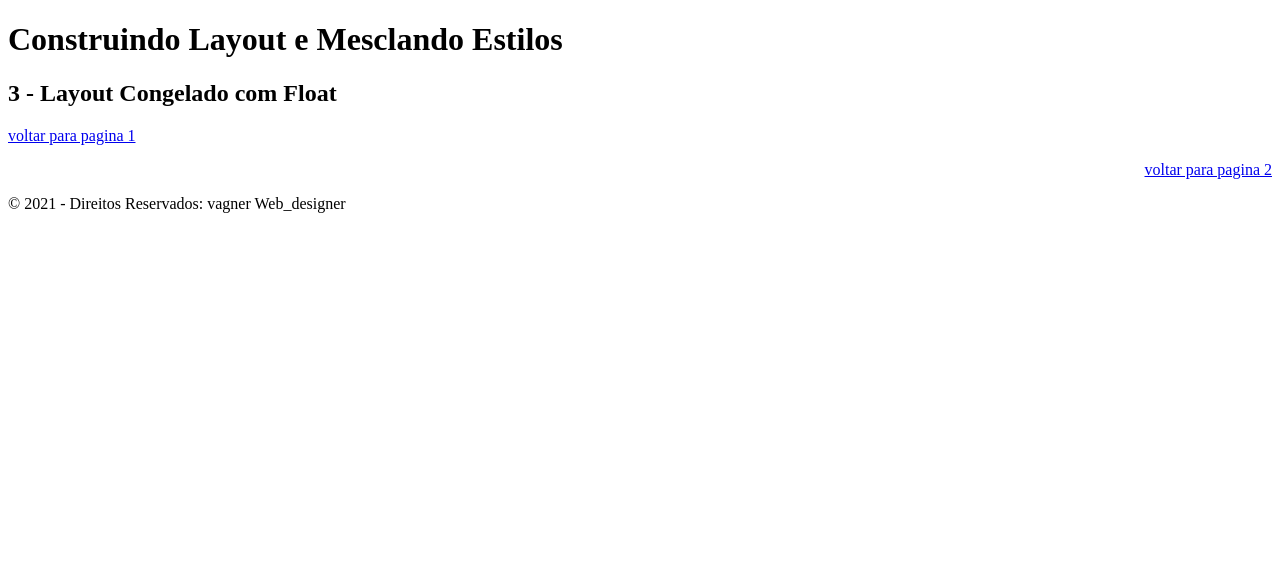
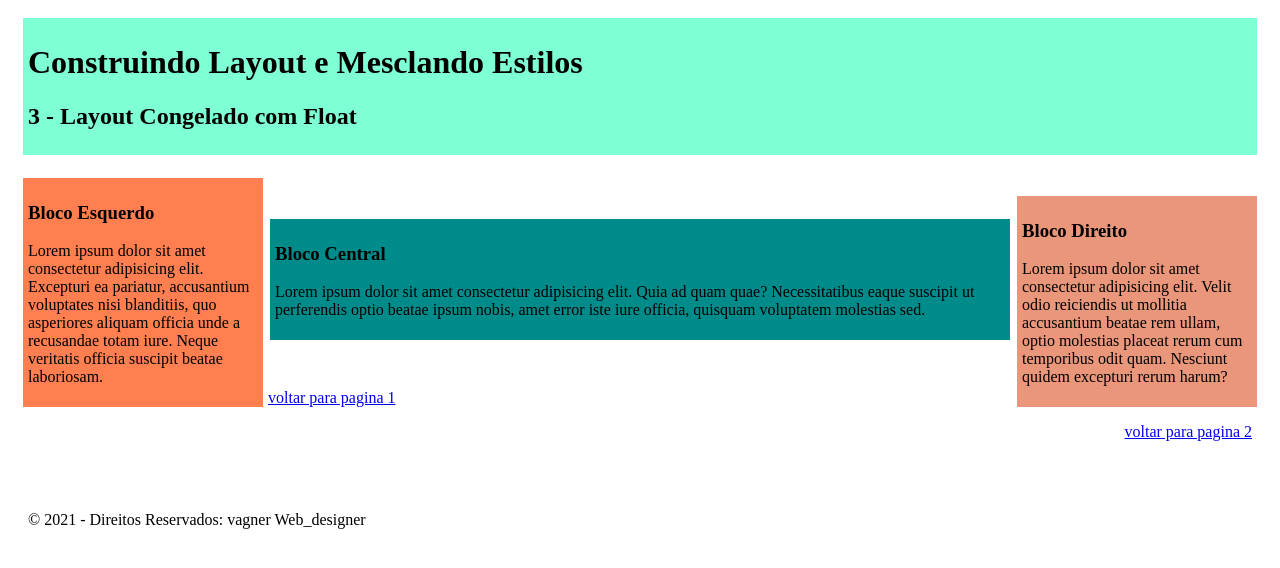
Before and after one commit to v2sousa/atividade-faculdade, a plain HTML site: page atividade5 layout html5/layout3.html in a window 1280 px wide. Drawn offline with Linux system fonts and the light colour scheme.

Commit message:
alterações

```diff
--- a/atividade5 layout html5/layout3.html
+++ b/atividade5 layout html5/layout3.html
@@ -5,19 +5,64 @@
     <meta http-equiv="X-UA-Compatible" content="IE=edge">
     <meta name="viewport" content="width=device-width, initial-scale=1.0">
     <title>LayOut</title>
+    <style>
+        div {
+            border: 1 solid gray;
+            margin: 5px;
+            padding: 5px;
+        }
+        #a {
+            background-color: aquamarine;
+        }
+        #b {
+            background-color: coral;
+            float: left;
+            width: 230px;
+            margin-top: 0;
+        }
+        #c {
+            background-color: darkcyan;
+            margin-left: 252px;
+            margin-right: 252px;
+        }
+        #d {
+            background-color: darksalmon;
+            float: right;
+            width: 230px;
+            margin-top: 0;
+        }
+    </style>
 </head>
 <body>
+    <div id="wrapper">
             <div id="a">
                 <h1> Construindo Layout e Mesclando Estilos</h1>
                 <h2> 3 - Layout Congelado com Float </h2>
             </div>
-
-
+        <br>
+            <div id="b">
+                <h3>Bloco Esquerdo</h3>
+                <p>Lorem ipsum dolor sit amet consectetur adipisicing elit. Excepturi ea pariatur, accusantium voluptates nisi blanditiis, quo asperiores aliquam officia unde a recusandae totam iure. Neque veritatis officia suscipit beatae laboriosam.</p>
+            </div>
+        <br>
+            <div id="d">
+                <h3>Bloco Direito</h3>
+                <p>Lorem ipsum dolor sit amet consectetur adipisicing elit. Velit odio reiciendis ut mollitia accusantium beatae rem ullam, optio molestias placeat rerum cum temporibus odit quam. Nesciunt quidem excepturi rerum harum?</p>
+            </div>
+        <br>
+            <div id="c">
+                <h3> Bloco Central </h3>
+                <p>Lorem ipsum dolor sit amet consectetur adipisicing elit. Quia ad quam quae? Necessitatibus eaque suscipit ut perferendis optio beatae ipsum nobis, amet error iste iure officia, quisquam voluptatem molestias sed.</p>
+            </div>
+        <br>
+            <div id="links">
                 <p style="text-align: left;"> <a href="layout1.html" target="_self" rel="prev"> voltar para pagina 1</a></p>
                 <p style="text-align: right;"> <a href="layout2.html" target="_self" rel="prev"> voltar para pagina 2</a></p>
-
+            </div>
+        <br>
             <div id="rodape">
                 <p>&copy; 2021 - Direitos Reservados: vagner Web_designer</p>
             </div>
+    </div>
 </body>
 </html>
```
Also changed, not shown: atividade5 layout html5/layout1.html (+8 -5 lines), atividade5 layout html5/layout2.html (+12 -4 lines). Lines whose indentation alone changed are shown as unchanged.
